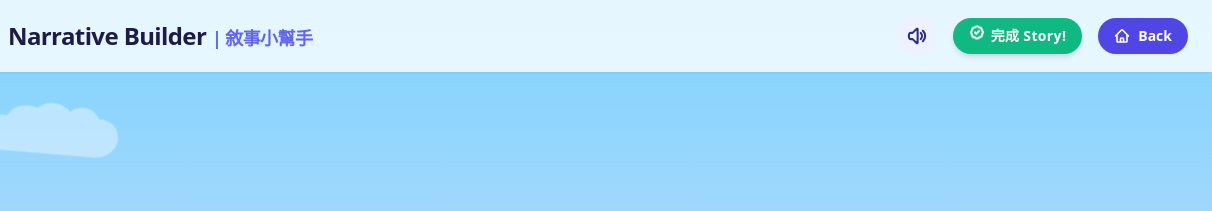
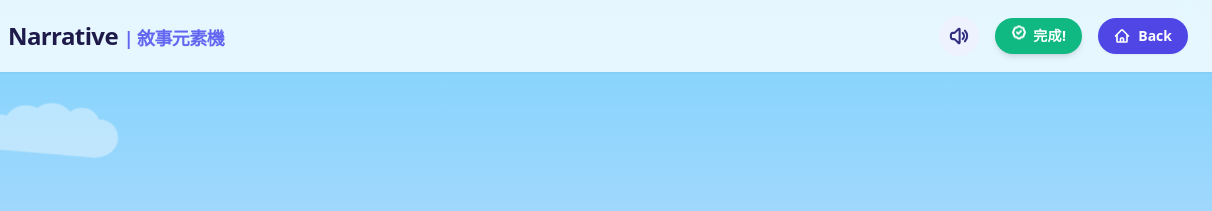
Before and after one commit to Jittery-Ego-Reviewer/sgeemojis, a plain HTML site: page index.htm in a window 1280 px wide. Both pictures are taken after a click on the button "開始説故事". Shown: the top 211 px of the page, 68-1280 px from the left. Drawn offline with nearby package versions, Linux system fonts and the light colour scheme.

Commit message:
Update index.htm

```diff
--- a/index.htm
+++ b/index.htm
@@ -77,7 +77,7 @@
           </svg>
         </div>
         <h1 class="text-lg sm:text-2xl font-black text-indigo-950 tracking-tight">
-          Narrative Builder <span class="hidden sm:inline font-bold text-indigo-500 text-lg">| 敘事小幫手</span>
+          Narrative <span class="hidden sm:inline font-bold text-indigo-500 text-lg">| 敘事元素機</span>
         </h1>
       </div>
 
@@ -92,7 +92,7 @@
         <div id="game-controls" class="flex items-center space-x-2 sm:space-x-4 hidden">
           <button id="finish-btn" class="flex items-center px-4 py-2 bg-emerald-500 hover:bg-emerald-400 text-white font-black rounded-full transition-all duration-200 shadow-md hover:scale-105 active:scale-95 text-xs sm:text-sm tracking-wide">
             <svg class="w-4 h-4 mr-1 sm:mr-1.5 animate-bounce" fill="none" stroke="currentColor" stroke-width="3" viewBox="0 0 24 24"><path stroke-linecap="round" stroke-linejoin="round" d="M9 12l2 2 4-4M7.835 4.697a3.42 3.42 0 001.946-.806 3.42 3.42 0 014.438 0 3.42 3.42 0 001.946.806 3.42 3.42 0 013.138 3.138 3.42 3.42 0 00.806 1.946 3.42 3.42 0 010 4.438 3.42 3.42 0 00-.806 1.946 3.42 3.42 0 01-3.138 3.138 3.42 3.42 0 00-1.946.806 3.42 3.42 0 01-4.438 0 3.42 3.42 0 00-1.946-.806 3.42 3.42 0 01-3.138-3.138 3.42 3.42 0 00-.806-1.946 3.42 3.42 0 010-4.438 3.42 3.42 0 00.806-1.946 3.42 3.42 0 013.138-3.138z"/></svg>
-            <span>完成 Story!</span>
+            <span>完成!</span>
           </button>
           <button id="back-btn" class="flex items-center p-2 sm:px-4 sm:py-2 bg-indigo-600 hover:bg-indigo-500 text-white font-bold rounded-full transition-colors shadow-sm text-xs sm:text-sm">
             <svg class="w-4 h-4 sm:mr-2" fill="none" stroke="currentColor" stroke-width="2.5" viewBox="0 0 24 24"><path stroke-linecap="round" stroke-linejoin="round" d="M2.25 12l8.954-8.955c.44-.439 1.152-.439 1.591 0L21.75 12M4.5 9.75v10.125c0 .621.504 1.125 1.125 1.125H9.75v-4.875c0-.621.504-1.125 1.125-1.125h2.25c.621 0 1.125.504 1.125 1.125V21h4.125c.621 0 1.125-.504 1.125-1.125V9.75M8.25 21h8.25"/></svg>
@@ -149,7 +149,7 @@
 
       <h3 class="text-2xl sm:text-3xl font-black text-indigo-950 mb-2">太棒了！</h3>
       <p class="text-slate-600 font-bold mb-6 text-sm sm:text-base leading-relaxed">
-        你成功完成了精彩的故事！<br />
+        你成功說了一個精彩的故事！<br />
         給自己鼓鼓掌吧！👏👏👏
       </p>
 
```
